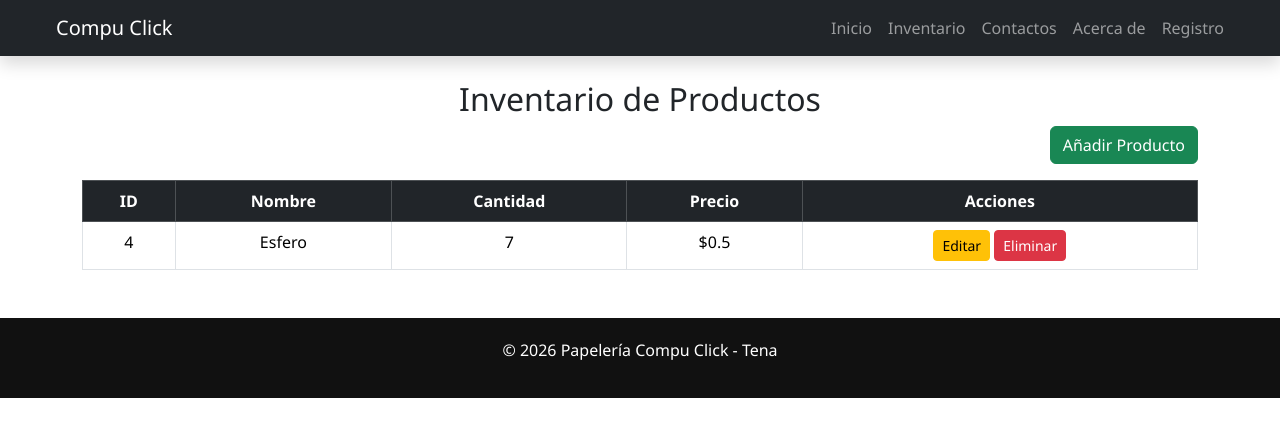
After one commit to garh-uea/Proyecto-Papeleria-Compu-Click, a Flask app: page /inventario in a window 1280 px wide. The commit adds this page. Shown: the top 437 px of the page. Run offline with Flask 3, Linux system fonts and the light colour scheme; data comes from the database, SQL or seed files in the repository; both versions use the stored data as it was after the commit.

Commit message:
Avances del Proyecto Papeleria Compu Click - Semana 11

```diff
--- a/app.py
+++ b/app.py
@@ -1,36 +1,80 @@
-from flask import Flask, render_template
+from flask import Flask, render_template, request, redirect, url_for
+from modelos import Inventario, crear_tablas
 
 app = Flask(__name__)
 
-# ================== INICIO ==================
+# Crear tabla automáticamente
+crear_tablas()
+
+inventario = Inventario()
+
+# ================= INICIO =================
 @app.route('/')
 def inicio():
     return render_template('index.html')
 
-# ================== CONTACTOS ==================
+
+# ================= CONTACTOS =================
 @app.route('/contactos')
 def contactos():
     return render_template('contactos.html')
 
-# ================== SOBRE NOSOTROS ==================
+
+# ================= SOBRE NOSOTROS =================
 @app.route('/sobre-nosotros')
 def about():
     return render_template('sobre-nosotros.html')
 
-# ================== REGISTRO ==================
+
+# ================= REGISTRO =================
 @app.route('/registro')
 def registro():
     return render_template('registro.html')
 
-# ================== USUARIO DINÁMICO ==================
-@app.route('/usuario/<nombre>')
-def usuario(nombre):
-    return render_template('index.html', nombre=nombre)
 
-# ================== CONTACTOS ==================
-@app.route('/contactos')
-def contactos_dinamico():
-    return render_template('contactos.html')
+# ================= INVENTARIO =================
+@app.route('/inventario')
+def ver_inventario():
+    productos = inventario.obtener_todos()
+    return render_template('inventario.html', productos=productos)
+
+
+# ================= AGREGAR PRODUCTO =================
+@app.route('/agregar', methods=['GET', 'POST'])
+def agregar():
+    if request.method == 'POST':
+        nombre = request.form['nombre']
+        cantidad = int(request.form['cantidad'])
+        precio = float(request.form['precio'])
+
+        inventario.agregar_producto(nombre, cantidad, precio)
+        return redirect(url_for('ver_inventario'))
+
+    return render_template('agregar_producto.html')
+
+
+# ================= EDITAR PRODUCTO =================
+@app.route('/editar/<int:id>', methods=['GET', 'POST'])
+def editar_producto(id):
+
+    if request.method == 'POST':
+        nombre = request.form['nombre']
+        cantidad = int(request.form['cantidad'])
+        precio = float(request.form['precio'])
+
+        inventario.actualizar_producto(id, nombre, cantidad, precio)
+        return redirect(url_for('ver_inventario'))
+
+    producto = inventario.obtener_por_id(id)
+    return render_template('editar_producto.html', producto=producto)
+
+
+# ================= ELIMINAR PRODUCTO =================
+@app.route('/eliminar/<int:id>')
+def eliminar(id):
+    inventario.eliminar_producto(id)
+    return redirect(url_for('ver_inventario'))
+
 
 if __name__ == '__main__':
     app.run(debug=True)
--- /dev/null
+++ b/modelos.py
@@ -0,0 +1,82 @@
+import sqlite3
+import os
+
+# Ruta absoluta de la base de datos
+BASE_DIR = os.path.dirname(os.path.abspath(__file__))
+RUTA_DB = os.path.join(BASE_DIR, "papeleria.db")
+
+
+# ================== CREAR TABLAS ==================
+def crear_tablas():
+    conexion = sqlite3.connect(RUTA_DB)
+    cursor = conexion.cursor()
+
+    cursor.execute("""
+        CREATE TABLE IF NOT EXISTS productos (
+            id INTEGER PRIMARY KEY AUTOINCREMENT,
+            nombre TEXT NOT NULL,
+            cantidad INTEGER NOT NULL,
+            precio REAL NOT NULL
+        )
+    """)
+
+    conexion.commit()
+    conexion.close()
+
+
+# ================== CLASE INVENTARIO ==================
+class Inventario:
+
+    def agregar_producto(self, nombre, cantidad, precio):
+        conexion = sqlite3.connect(RUTA_DB)
+        cursor = conexion.cursor()
+
+        cursor.execute(
+            "INSERT INTO productos (nombre, cantidad, precio) VALUES (?, ?, ?)",
+            (nombre, cantidad, precio)
+        )
+
+        conexion.commit()
+        conexion.close()
+
+    def obtener_todos(self):
+        conexion = sqlite3.connect(RUTA_DB)
+        cursor = conexion.cursor()
+
+        cursor.execute("SELECT * FROM productos")
+        productos = cursor.fetchall()
+
+        conexion.close()
+        return productos
+
+    def obtener_por_id(self, id):
+        conexion = sqlite3.connect(RUTA_DB)
+        cursor = conexion.cursor()
+
+        cursor.execute("SELECT * FROM productos WHERE id = ?", (id,))
+        producto = cursor.fetchone()
+
+        conexion.close()
+        return producto
+
+    def actualizar_producto(self, id, nombre, cantidad, precio):
+        conexion = sqlite3.connect(RUTA_DB)
+        cursor = conexion.cursor()
+
+        cursor.execute("""
+            UPDATE productos
+            SET nombre = ?, cantidad = ?, precio = ?
+            WHERE id = ?
+        """, (nombre, cantidad, precio, id))
+
+        conexion.commit()
+        conexion.close()
+
+    def eliminar_producto(self, id):
+        conexion = sqlite3.connect(RUTA_DB)
+        cursor = conexion.cursor()
+
+        cursor.execute("DELETE FROM productos WHERE id = ?", (id,))
+        conexion.commit()
+
+        conexion.close()
--- a/static/css/styles.css
+++ b/static/css/styles.css
@@ -25,3 +25,15 @@ button:hover {
     transform: scale(1.05);
     transition: 0.2s ease;
 }
+
+.table th, .table td {
+    text-align: center;
+}
+
+.btn-success, .btn-warning, .btn-danger {
+    transition: 0.3s ease;
+}
+
+.btn-success:hover {
+    background-color: #198754cc;
+}
--- a/templates/base.html
+++ b/templates/base.html
@@ -25,6 +25,7 @@
         <div class="collapse navbar-collapse" id="menu">
             <ul class="navbar-nav ms-auto">
                 <li class="nav-item"><a class="nav-link" href="{{ url_for('inicio') }}">Inicio</a></li>
+                <li class="nav-item"><a class="nav-link" href="{{ url_for('ver_inventario') }}">Inventario</a></li>
                 <li class="nav-item"><a class="nav-link" href="{{ url_for('contactos') }}">Contactos</a></li>
                 <li class="nav-item"><a class="nav-link" href="{{ url_for('about') }}">Acerca de</a></li>
                 <li class="nav-item"><a class="nav-link" href="{{ url_for('registro') }}">Registro</a></li>
--- /dev/null
+++ b/templates/inventario.html
@@ -0,0 +1,60 @@
+{% extends "base.html" %}
+{% block title %}Inventario{% endblock %}
+
+{% block content %}
+
+<div class="container my-5">
+    <h2 class="text-center">Inventario de Productos</h2>
+
+    <div class="text-end mb-3">
+        <a href="{{ url_for('agregar') }}" class="btn btn-success">
+            Añadir Producto
+        </a>
+    </div>
+
+    <table class="table table-bordered table-hover">
+        <thead class="table-dark">
+            <tr>
+                <th>ID</th>
+                <th>Nombre</th>
+                <th>Cantidad</th>
+                <th>Precio</th>
+                <th>Acciones</th>
+            </tr>
+        </thead>
+        <tbody>
+
+            {% if productos %}
+                {% for producto in productos %}
+                <tr>
+                    <td>{{ producto[0] }}</td>
+                    <td>{{ producto[1] }}</td>
+                    <td>{{ producto[2] }}</td>
+                    <td>${{ producto[3] }}</td>
+                    <td>
+                        <a href="{{ url_for('editar_producto', id=producto[0]) }}"
+                           class="btn btn-warning btn-sm">
+                            Editar
+                        </a>
+
+                        <a href="{{ url_for('eliminar', id=producto[0]) }}"
+                           class="btn btn-danger btn-sm"
+                           onclick="return confirm('¿Está seguro de eliminar este producto?');">
+                            Eliminar
+                        </a>
+                    </td>
+                </tr>
+                {% endfor %}
+            {% else %}
+                <tr>
+                    <td colspan="5" class="text-center">
+                        No hay productos registrados.
+                    </td>
+                </tr>
+            {% endif %}
+
+        </tbody>
+    </table>
+</div>
+
+{% endblock %}
--- a/templates/sobre-nosotros.html
+++ b/templates/sobre-nosotros.html
@@ -11,8 +11,8 @@
 
 <main class="container my-5">
 
-    <img src="{{ url_for('static', filename='Multimedia/Local.jpg') }}">
-         class="img-fluid rounded mb-4 w-50 d-block mx-auto">
+<img src="{{ url_for('static', filename='Multimedia/Local.jpg') }}"
+     class="img-fluid rounded mb-4 w-50 d-block mx-auto">
 
     <p class="lead text-center fw-semibold">
         Papelería Compu Click es un establecimiento dedicado a la comercialización
```
Also changed, not shown: base_datos.py (added, +32 -0 lines), templates/agregar_producto.html (added, +28 -0 lines), templates/editar_producto.html (added, +59 -0 lines), templates/eliminar_producto.html (added, +7 -0 lines), inventario.db (added), papeleria.db (added).
